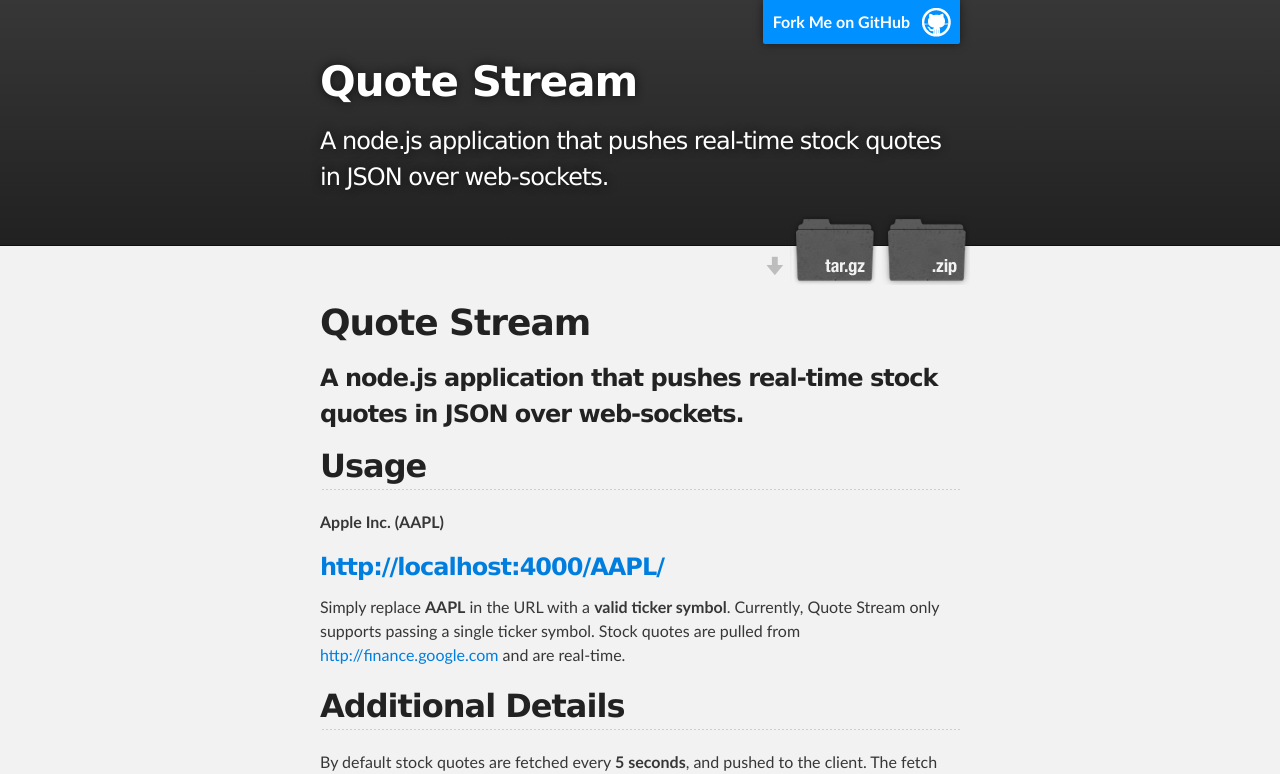
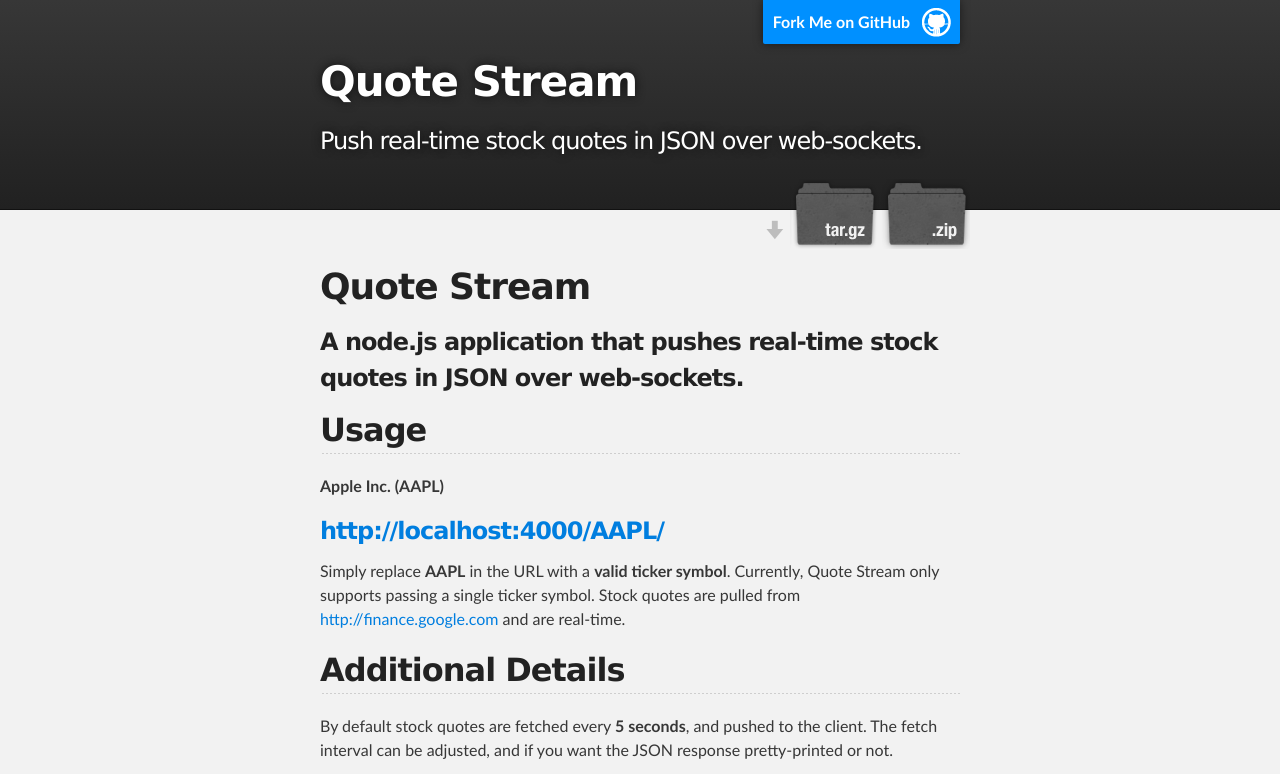
Before and after one commit to nodesocket/quote-stream, a plain HTML site: page index.html in a window 1280 px wide. Shown: the top 774 px of the page. Drawn offline with Linux system fonts and the light colour scheme.

Commit message:
Update index.html

```diff
--- a/index.html
+++ b/index.html
@@ -19,7 +19,7 @@
           <a id="forkme_banner" href="https://github.com/nodesocket/quote-stream">Fork Me on GitHub</a>
 
           <h1 id="project_title">Quote Stream</h1>
-          <h2 id="project_tagline">A node.js application that pushes real-time stock quotes in JSON over web-sockets.</h2>
+          <h2 id="project_tagline">Push real-time stock quotes in JSON over web-sockets.</h2>
 
           <section id="downloads">
             <a class="zip_download_link" href="https://github.com/nodesocket/quote-stream/zipball/master">Download this project as a .zip file</a>
```
